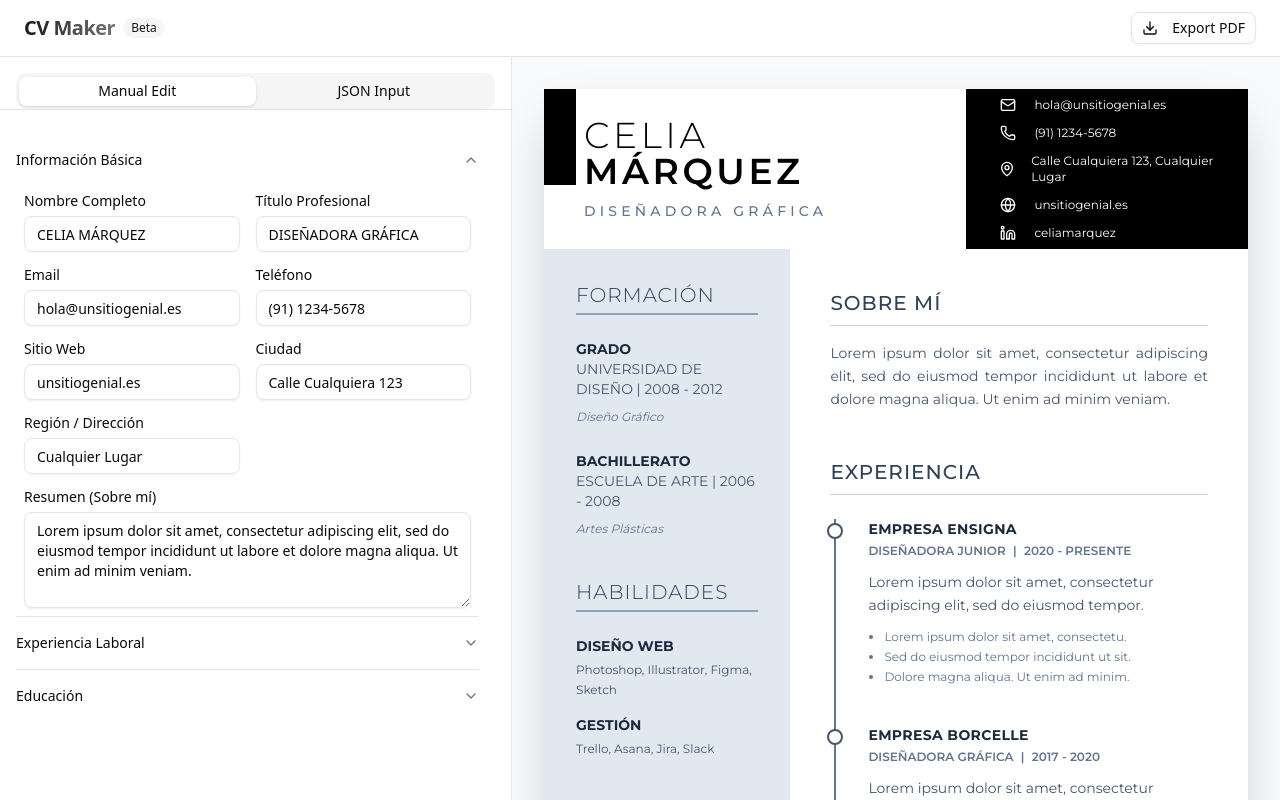
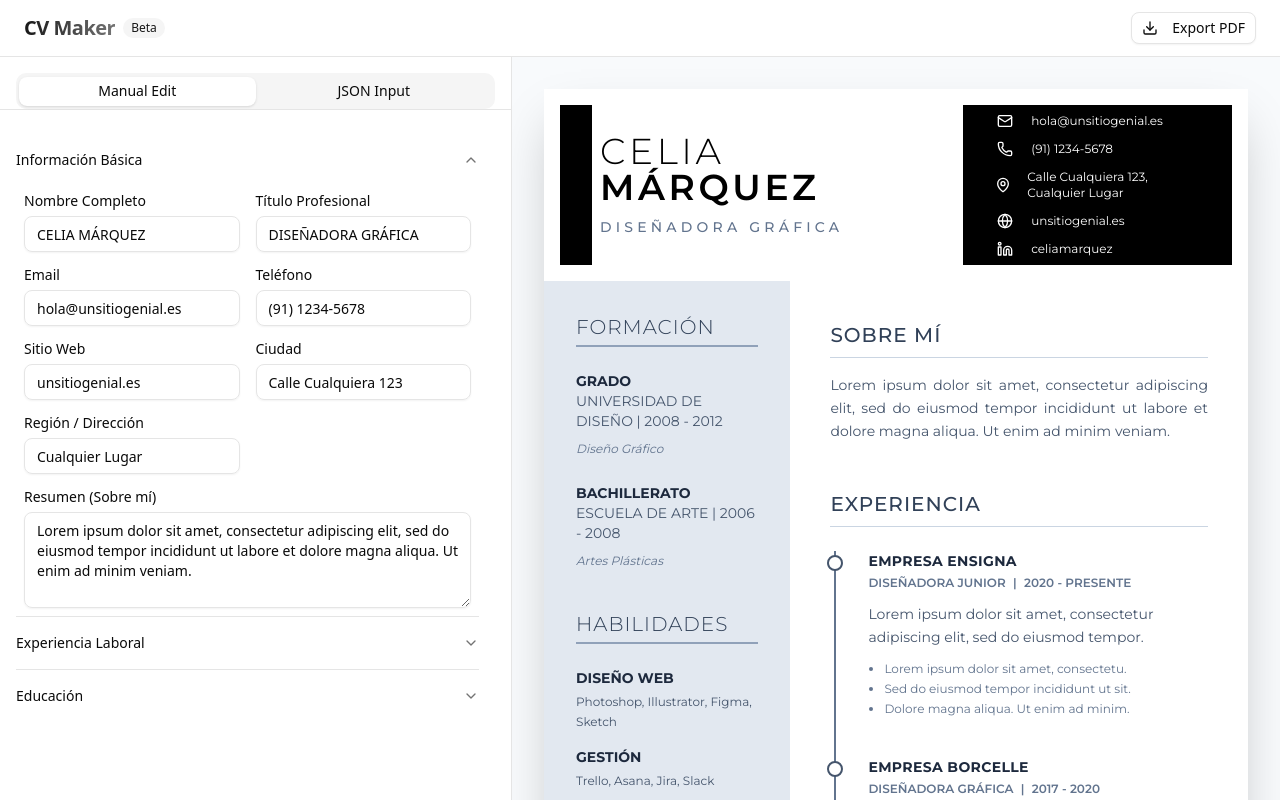
Before and after one commit to maxcerecedadev/cv-maker, a React (Vite) app: page / in a window 1280 px wide. Built offline with nearby package versions, Linux system fonts and the light colour scheme.

Commit message:
feat: Add `ResumePreview` component to display resume data with a structured layout.

```diff
--- a/src/components/resume-preview.tsx
+++ b/src/components/resume-preview.tsx
@@ -31,11 +31,11 @@ export function ResumePreview({ data }: ResumePreviewProps) {
     return (
         <div className="bg-white text-slate-800 w-full max-w-[210mm] min-h-[297mm] mx-auto shadow-2xl overflow-hidden font-montserrat flex flex-col">
             {/* Header Section */}
-            <div className="flex h-40">
+            <div className="flex h-40   m-4">
                 {/* Logo/Name Area */}
                 <div className="flex-1 bg-white relative flex flex-col justify-center pl-10 pr-4">
                     {/* Decorative Black Bar */}
-                    <div className="absolute top-0 left-0 w-8 h-24 bg-black"></div>
+                    <div className="absolute top-0 left-0 w-8 h-40 bg-black"></div>
 
                     <h1 className="text-4xl tracking-widest leading-none font-light uppercase text-black">
                         {name.split(' ')[0]} <br />
```
